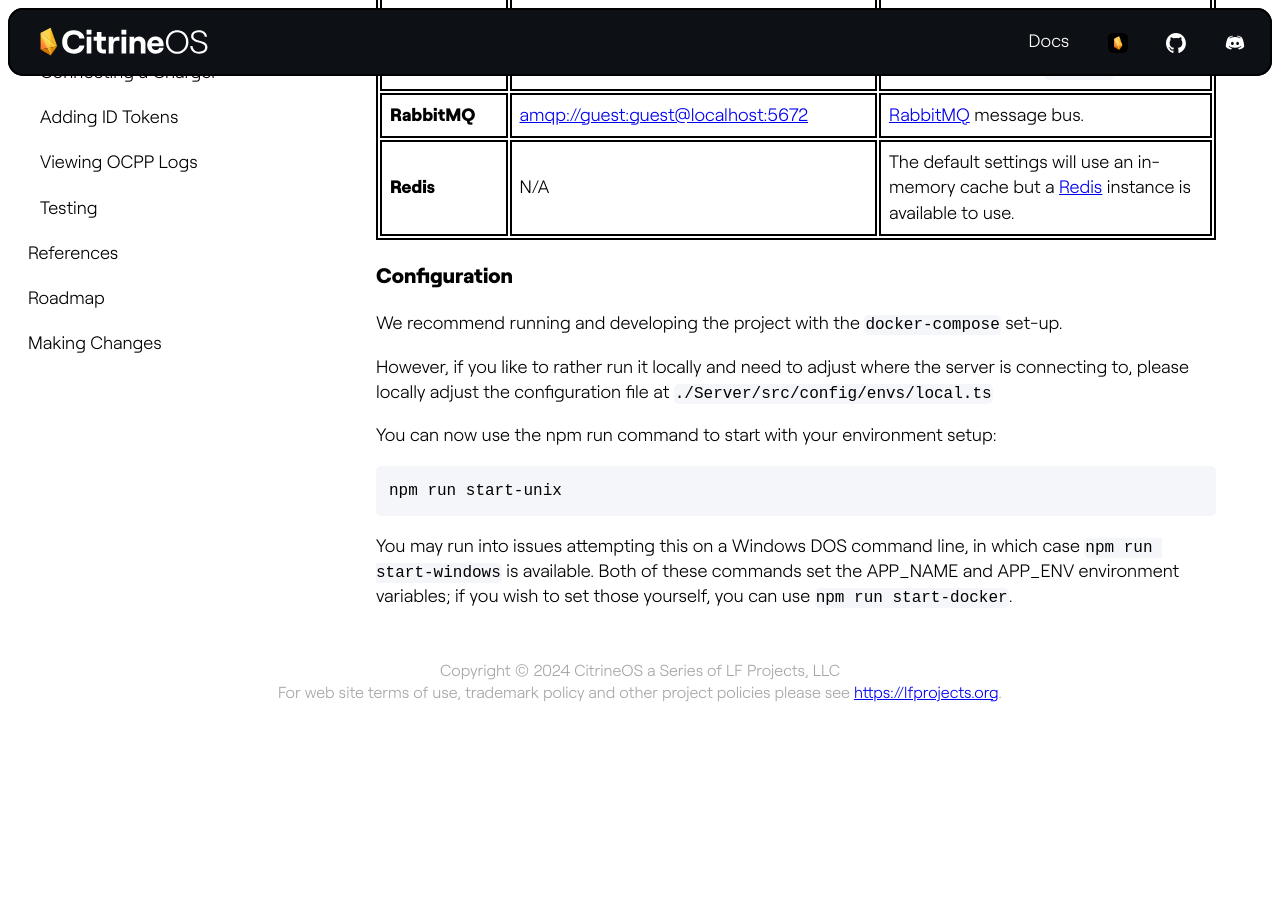
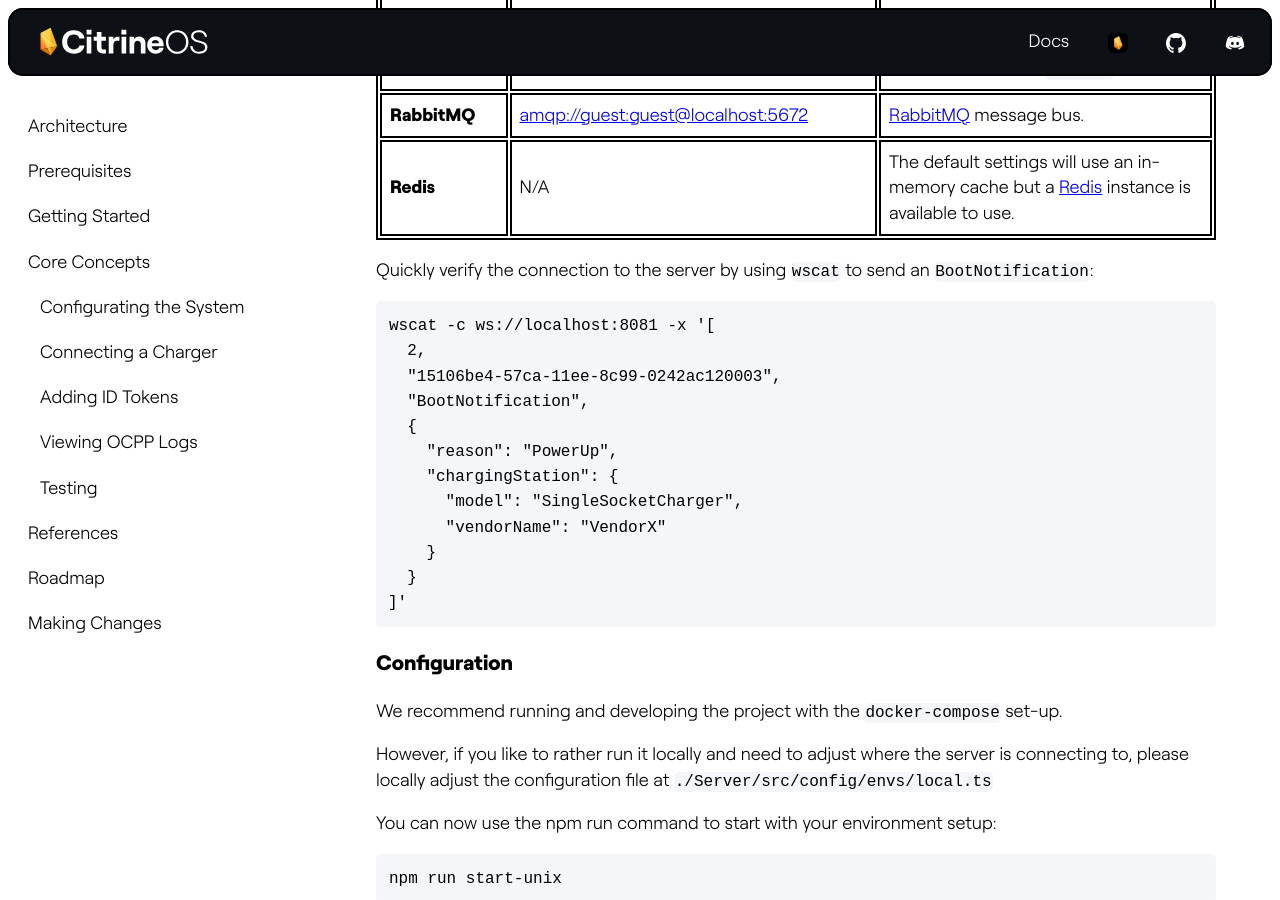
Before and after one commit to citrineos/citrineos.github.io, a Jekyll site: the page built from docs/getting-started.md, in a window 1280 px wide and 900 px high, scrolled down 1513 px. Built offline with Jekyll 4.4.1, drawn with Linux system fonts in a browser that asks for light colours; some web fonts are replaced; before the commit the page ends 2250 px from its top, so only the background shows below that.

Commit message:
Added a cURL command to getting started doc to quickly verify server connection

````diff
--- a/docs/getting-started.md
+++ b/docs/getting-started.md
@@ -42,6 +42,21 @@ You should now have the following services running:
 | **RabbitMQ**                                  | [amqp://guest:guest@localhost:5672](amqp://guest:guest@localhost:5672)                       | [RabbitMQ](http://rabbitmq.com) message bus.                                                                                                 |
 | **Redis**                                     | N/A                                                                                          | The default settings will use an in-memory cache but a [Redis](https://redis.io/) instance is available to use.                                                        |
 
+Quickly verify the connection to the server by using `wscat` to send an `BootNotification`:
+```
+wscat -c ws://localhost:8081 -x '[
+  2,
+  "15106be4-57ca-11ee-8c99-0242ac120003",
+  "BootNotification",
+  {
+    "reason": "PowerUp",
+    "chargingStation": {
+      "model": "SingleSocketCharger",
+      "vendorName": "VendorX"
+    }
+  }
+]'
+```
 
 ### Configuration
 
````
